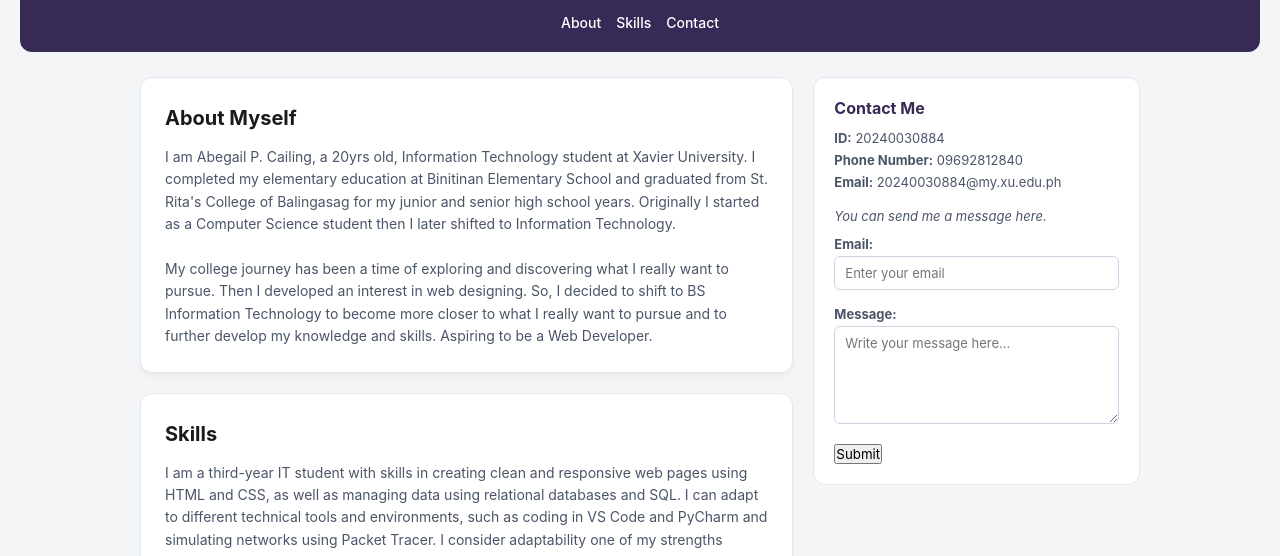
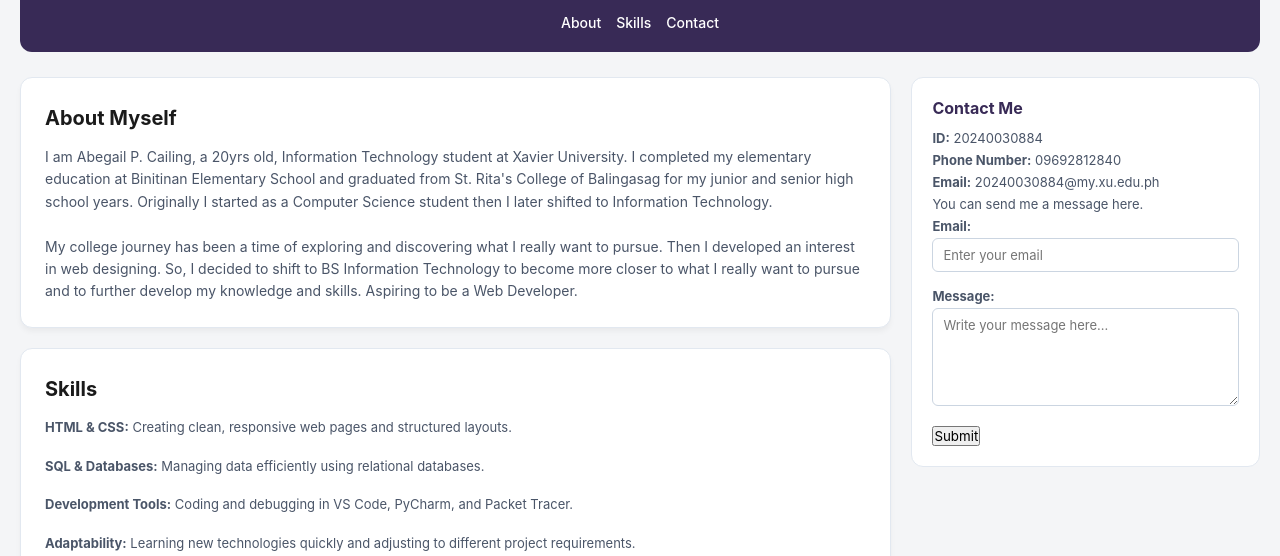
Before and after one commit to Cailing-AbbyCailing/Cailing_StudentProfile, a website: page www/index.html in a window 1280 px wide. Shown: the part 244-800 px from the top of the page. Drawn offline with Linux system fonts and the light colour scheme.

Commit message:
another update

```diff
--- a/www/css/index.css
+++ b/www/css/index.css
@@ -9,6 +9,7 @@ body {
   background: #f4f5f7;
   color: #333;
   padding: 20px;
+  min-height: 100vh;
 }
 
 html {
@@ -28,6 +29,7 @@ header {
   padding: 30px 20px 20px;
   border-radius: 12px;
   margin-bottom: 25px;
+  width: 100%;
 }
 
 .profile-frame {
@@ -77,12 +79,12 @@ nav a:hover {
   text-decoration: underline;
 }
 
-/* LAYOUT & CARDS */
 .container {
-  max-width: 1000px;
+  width: 100%;
+  max-width: 1400px;
   margin: 0 auto;
   display: grid;
-  grid-template-columns: 2fr 1fr;
+  grid-template-columns: 2.5fr 1fr;
   gap: 20px;
 }
 
@@ -109,7 +111,6 @@ main, aside {
   color: #4a5568;
 }
 
-/* SIDEBAR & FORM STYLING */
 .sidebar-widget {
   background: #fff;
   border-radius: 12px;
@@ -136,8 +137,8 @@ main, aside {
 .form-subtitle {
   font-size: 13px;
   color: #666;
-  margin-top: 18px !important;
-  margin-bottom: 12px !important;
+  margin-top: 18px
+  margin-bottom: 12px
   font-style: italic;
   display: block;
 }
@@ -174,6 +175,6 @@ footer {
   padding-top: 15px;
 }
 
-@media (max-width: 768px) {
+@media (max-width: 900px) {
   .container { grid-template-columns: 1fr; }
 }
--- a/www/index.html
+++ b/www/index.html
@@ -40,7 +40,13 @@
 
         <section id="skills" class="content-card">
             <h2 class="section-title">Skills</h2>
-            <p>I am a third-year IT student with skills in creating clean and responsive web pages using HTML and CSS, as well as managing data using relational databases and SQL. I can adapt to different technical tools and environments, such as coding in VS Code and PyCharm and simulating networks using Packet Tracer. I consider adaptability one of my strengths because I can quickly learn new technologies and adjust to different project requirements. I also manage my time well by balancing my coursework, completing projects on time, and as a person that has life outside academics.</p>
+            <ul class="sidebar-list" style="display: flex; flex-direction: column; gap: 12px;">
+                <li><strong>HTML & CSS:</strong> Creating clean, responsive web pages and structured layouts.</li>
+                <li><strong>SQL & Databases:</strong> Managing data efficiently using relational databases.</li>
+                <li><strong>Development Tools:</strong> Coding and debugging in VS Code, PyCharm, and Packet Tracer.</li>
+                <li><strong>Adaptability:</strong> Learning new technologies quickly and adjusting to different project requirements.</li>
+                <li><strong>Time Management & Adaptability:</strong> Balancing coursework, meeting deadlines, and quickly learning new technologies.</li>
+            </ul>
         </section>
     </main>
 
```
Also changed, not shown: Screenshot4.png, Screenshot5.png, Screenshot6.png.
